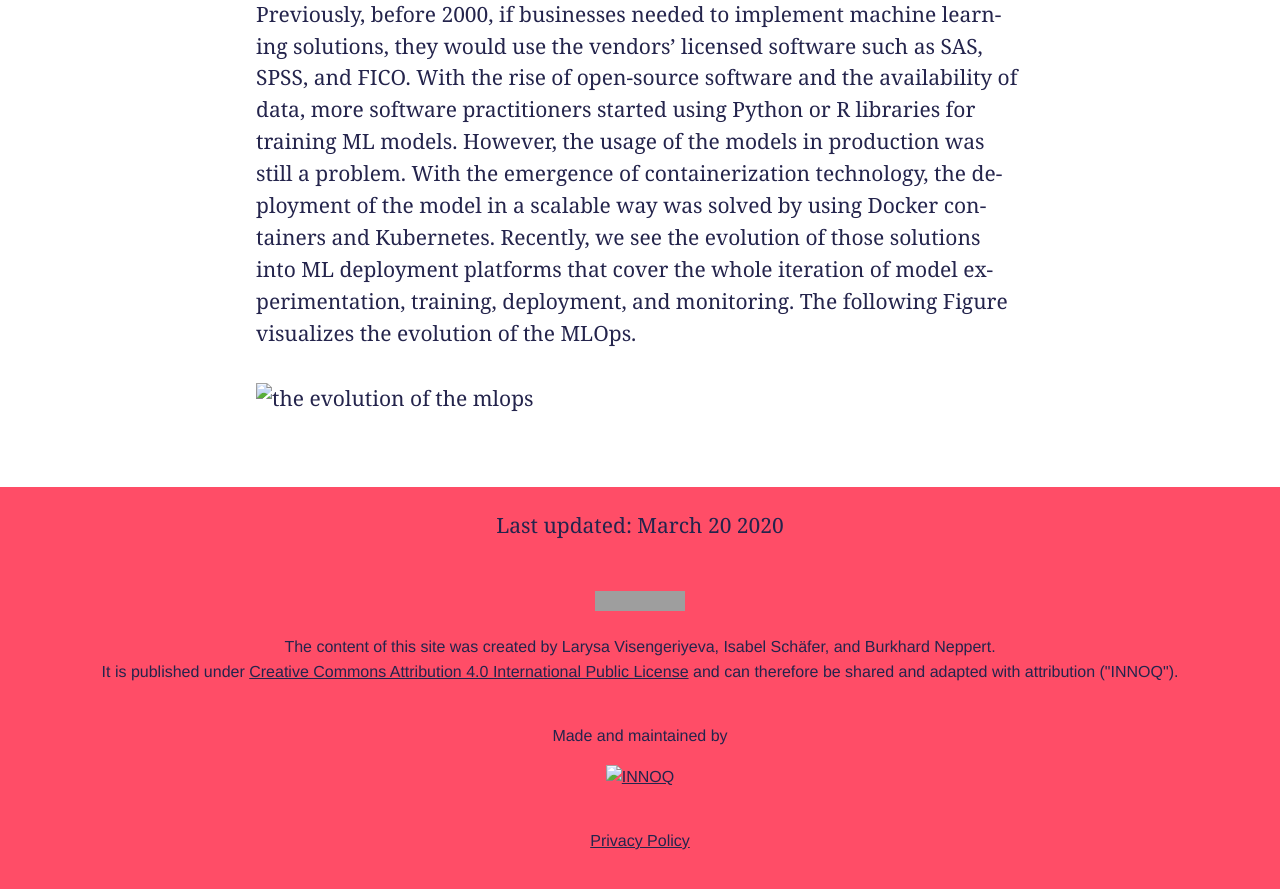
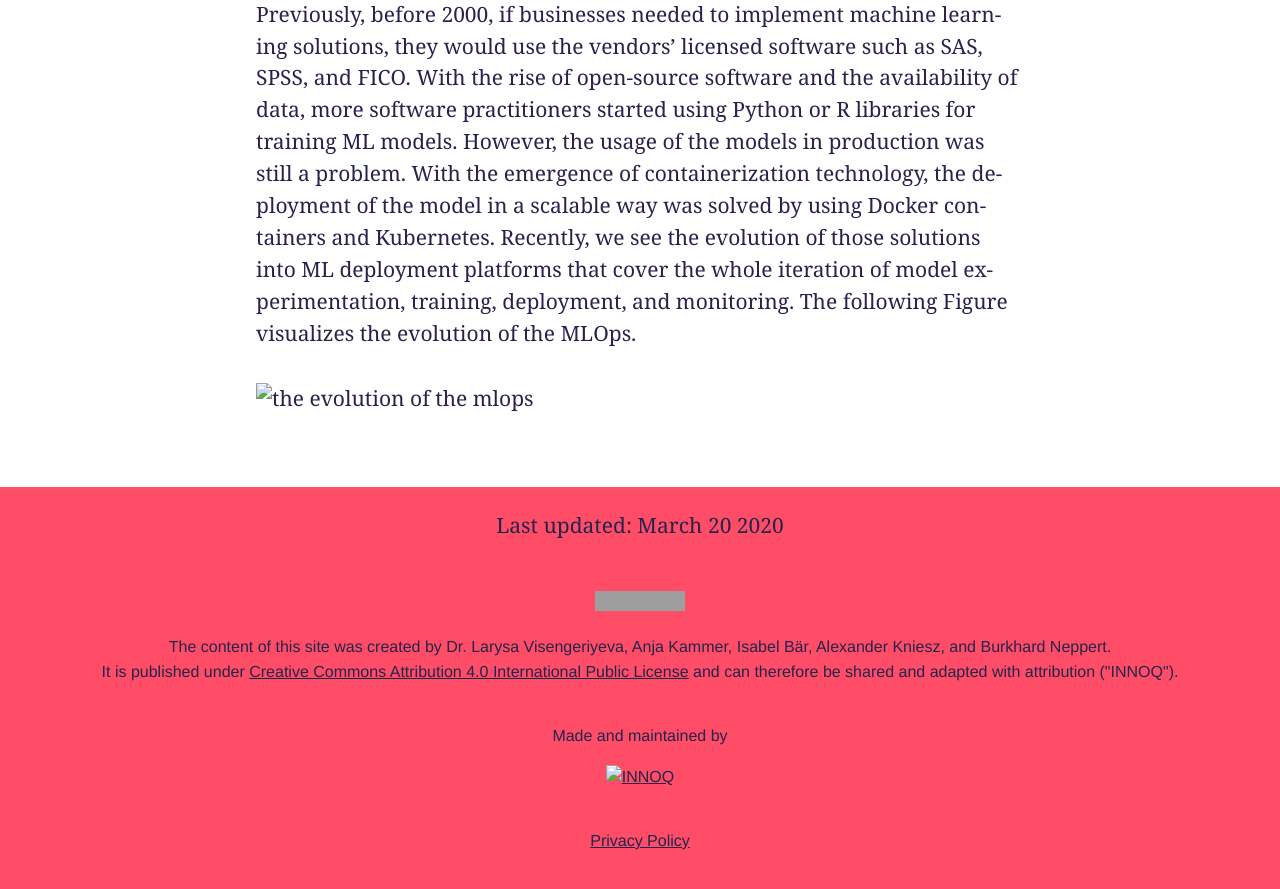
Before and after one commit to innoq/ml-ops.org, a Jekyll site: the page built from content/motivation.md, in a window 1280 px wide and 900 px high, scrolled down 6343 px. Shown: the top 889 px of the window. Built offline with Jekyll 4.4.1, drawn with Linux system fonts in a browser that asks for light colours; some web fonts are replaced; some of the changed text lies outside the part shown; grey boxes are pictures that could not be loaded.

Commit message:
init content

```diff
--- a/_includes/page-footer.html
+++ b/_includes/page-footer.html
@@ -3,7 +3,7 @@
   <p class="eyecatcher__text footer__paragraph">
     <a rel="license" href="http://creativecommons.org/licenses/by/4.0/"><img alt="Creative Commons License" class="license__image" src="https://i.creativecommons.org/l/by/4.0/88x31.png" /></a>
     <br />
-    The content of this site was created by Larysa Visengeriyeva, Isabel Schäfer, and Burkhard Neppert.<br>
+    The content of this site was created by Dr. Larysa Visengeriyeva, Anja Kammer, Isabel Bär, Alexander Kniesz, and Burkhard Neppert.<br>
      It is published under <a href="https://creativecommons.org/licenses/by/4.0/" rel="license" target="_blank">Creative Commons Attribution 4.0 International Public License</a> and can therefore be shared and adapted with attribution ("INNOQ").
   </p>
   <p class="eyecatcher__text footer__paragraph">
--- a/content/motivation.md
+++ b/content/motivation.md
@@ -59,7 +57,7 @@
 There’s a fundamental difference between building a Jupyter notebook model and experimenting with it, and deploying a ML model into a production system that generates business value.
 Although AI budgets are on the rise, only [22 percent of companies](https://designingforanalytics.com/resources/failure-rates-for-analytics-bi-iot-and-big-data-projects-85-yikes/) that use machine learning have successfully deployed a ML model into production.
 
-![ML-deployment-gap](images/ML-deployment_Gap.jpg)
+![ML-deployment-gap](img/ML-deployment_Gap.jpg)
 
 [Figure Source](https://algorithmia.com/state-of-ml?utm_medium=website&utm_source=interactive-page&utm_campaign=IC-1912-2020-State-of-ML&_hsenc=p2ANqtz-_WbXKYLnpgf4zi4OZTNYmNgCRPIFFEqmW-Cqi2Px_T1K2wkIJvDt7KdCxB5vXAPmGirLi7ukZTykxeUh9vmHdn7dRF9g&_hsmi=81660946)
 
@@ -76,7 +74,7 @@
 The complete development pipeline includes three levels of change: **Data**, **ML Model**, and **Code**.
 This means that in machine learning-based systems, the trigger for a build might be the combination of a code change, or data change or model change. This is also known as [*"Changing Anything Changes Everything"* principle](https://papers.nips.cc/paper/5656-hidden-technical-debt-in-machine-learning-systems.pdf).
 
-![Three levels of change](images/ThreeLevelsOfChange.jpg)
+![Three levels of change](img/ThreeLevelsOfChange.jpg)
 
 
 In the following, we list some scenarios of possible changes in machine learning applications:
@@ -111,7 +109,7 @@
 
 The term MLOps is defined as *“the extension of the DevOps methodology to include Machine Learning and Data Science assets as first class citizens within the DevOps ecology”* [Source: MLOps SIG](https://lists.cd.foundation/g/sig-mlops).
 
-Alternatively, we can use the definition of  **Machine learning engineering (MLE)**, where *MLE is the use of scientific principles, tools, and techniques of machine learning and traditional software engineering to design and build complex computing systems. MLE encompasses all stages from data collection, to model building, to make the model available for use by the product or the consumers."* (by A.Burkov).
+Alternatively, we can use the definition of  **Machine Learning Engineering (MLE)**, where *MLE is the use of scientific principles, tools, and techniques of machine learning and traditional software engineering to design and build complex computing systems. MLE encompasses all stages from data collection, to model building, to make the model available for use by the product or the consumers."* (by A.Burkov).
 
 MLOps, like DevOps, emerges from the understanding that separating the ML model development — from the process that delivers it — ML operations — lowers quality, transparency, and agility of the whole intelligent software.
 
@@ -119,4 +117,4 @@
 
 Previously, before 2000, if businesses needed to implement machine learning solutions, they would use the vendors' licensed software such as SAS, SPSS, and FICO. With the rise of open-source software and the availability of data, more software practitioners started using Python or R libraries for training ML models. However, the usage of the models in production was still a problem. With the emergence of containerization technology, the deployment of the model in a scalable way was solved by using Docker containers and Kubernetes. Recently, we see the evolution of those solutions into ML deployment platforms that cover the whole iteration of model experimentation, training, deployment, and monitoring. The following Figure visualizes the evolution of the MLOps.
 
-![the evolution of the mlops](images/mlops-evolution.jpg)
+![the evolution of the mlops](img/mlops-evolution.jpg)
```
Also changed, not shown: other parts of content/motivation.md (+0 -2 lines).
